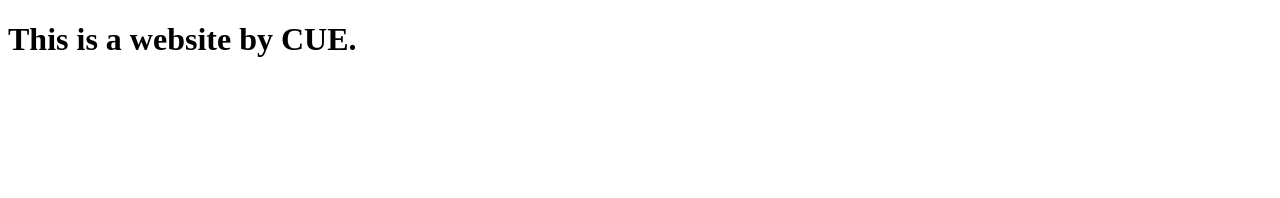
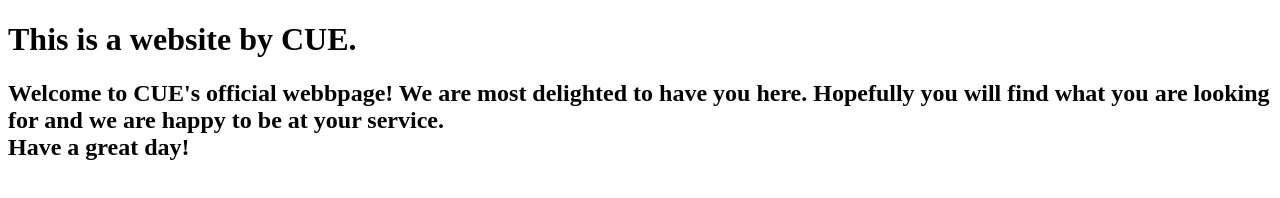
Before and after one commit to herkommer/TE4-Team-NoName, a plain HTML site: page index.html in a window 1280 px wide. Drawn offline with Linux system fonts and the light colour scheme.

Commit message:
Changed index

```diff
--- a/index.html
+++ b/index.html
@@ -10,5 +10,11 @@
 </head>
 <body>
     <h1>This is a website by CUE.</h1>
+    <h2>Welcome to CUE's official webbpage!
+        We are most delighted to have you here.
+        Hopefully you will find what you are looking for
+        and we are happy to be at your service.
+    <br>
+        Have a great day!</h2>
 </body>
 </html>
```
